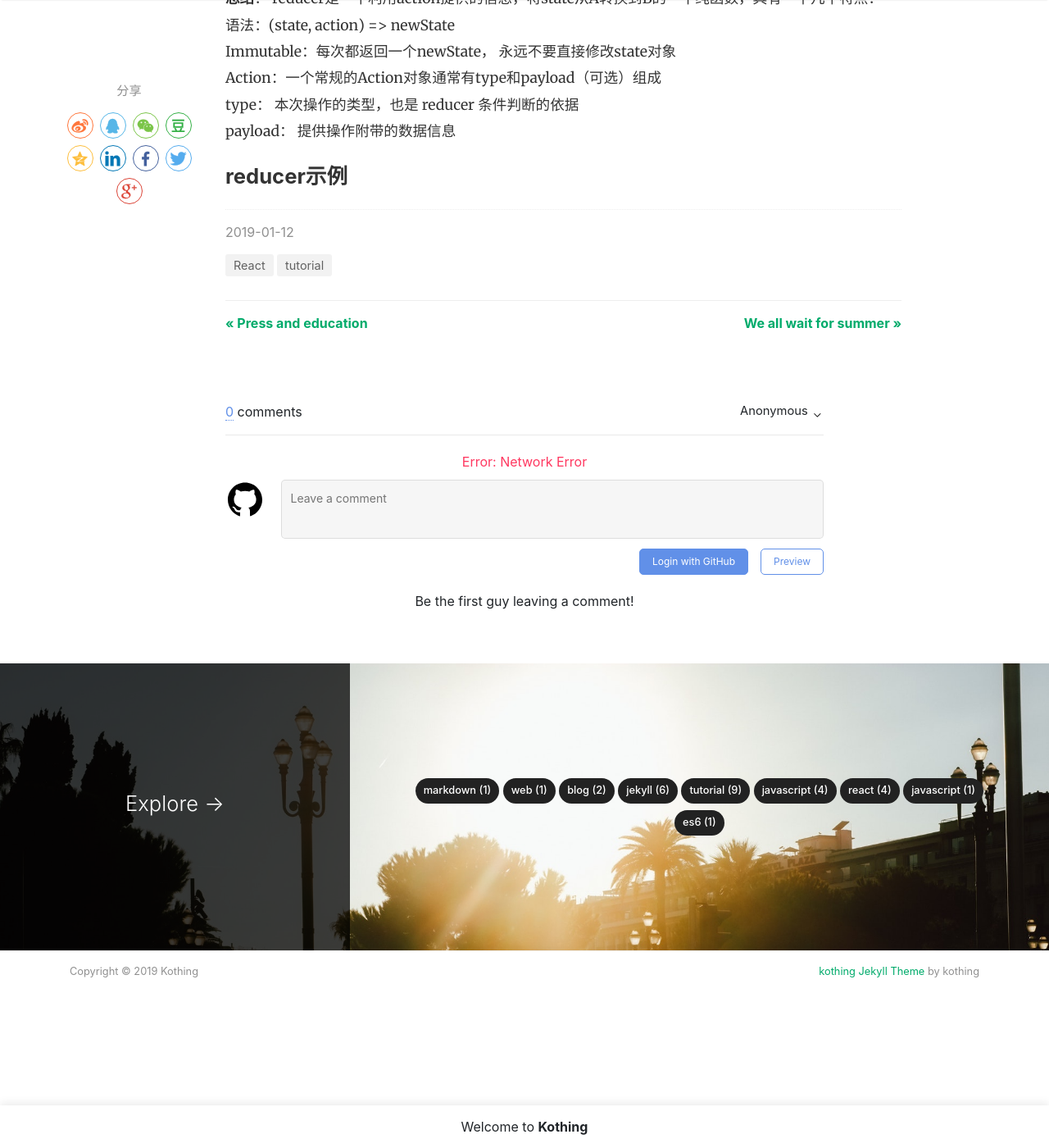
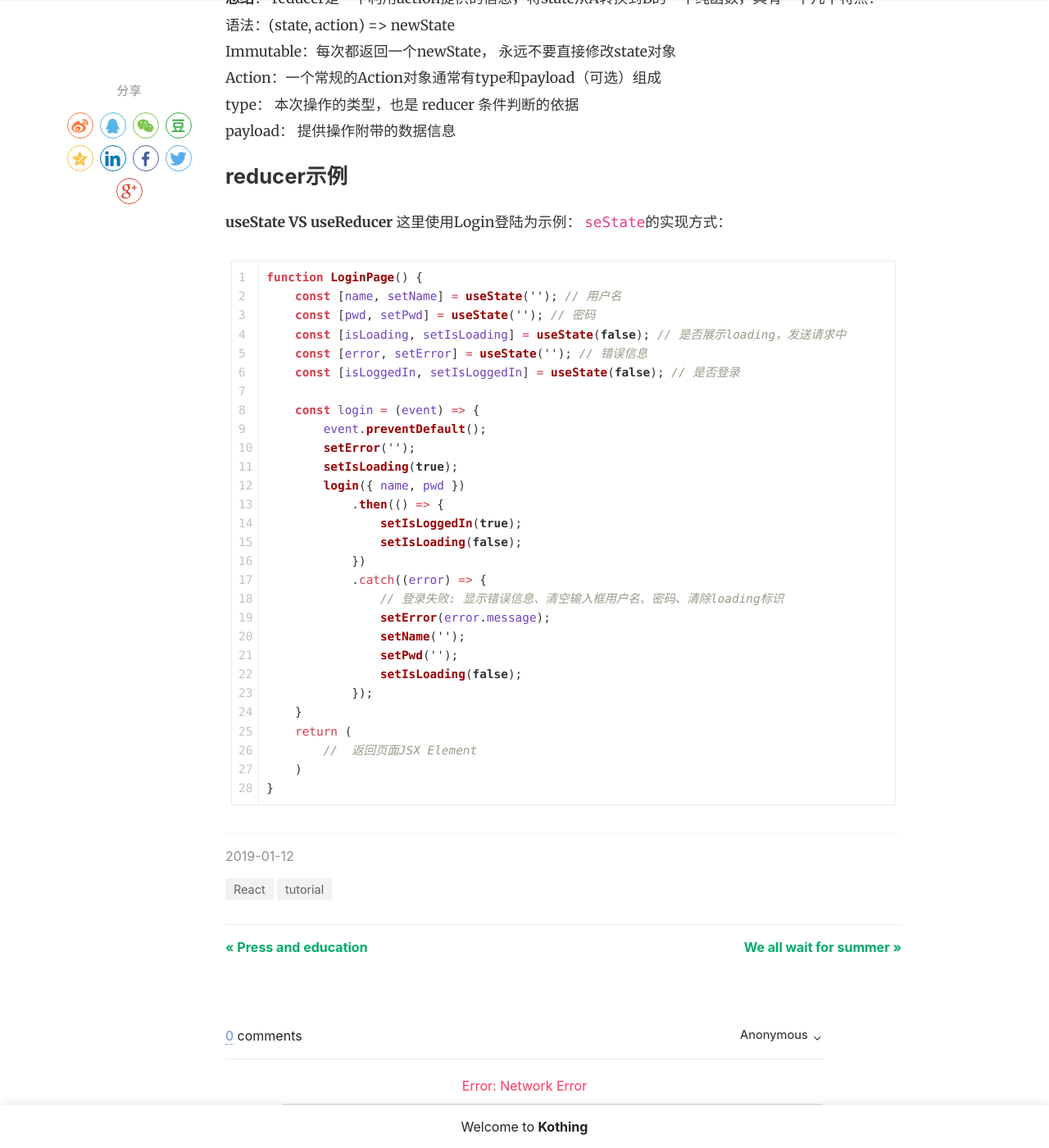
Before and after one commit to kothing/kothing.github.io, a Jekyll site: the page built from _posts/2019-01-12-react-hook--useReducer.md, in a window 1280 px wide and 1400 px high, scrolled down 5003 px. Shown: the whole window at 82% size. Built offline with Jekyll 4.4.1, drawn with Linux system fonts in a browser that asks for light colours; nearby versions of some CDN libraries; comment, search, counter and statistics services are not loaded.

Commit message:
Update 2019-01-12-react-hook--useReducer.md

````diff
--- a/_posts/2019-01-12-react-hook--useReducer.md
+++ b/_posts/2019-01-12-react-hook--useReducer.md
@@ -161,3 +161,37 @@ payload： 提供操作附带的数据信息
 
 
 ## reducer示例
+
+**useState VS useReducer**
+这里使用Login登陆为示例：
+`seState`的实现方式：
+```js
+function LoginPage() {
+    const [name, setName] = useState(''); // 用户名
+    const [pwd, setPwd] = useState(''); // 密码
+    const [isLoading, setIsLoading] = useState(false); // 是否展示loading，发送请求中
+    const [error, setError] = useState(''); // 错误信息
+    const [isLoggedIn, setIsLoggedIn] = useState(false); // 是否登录
+
+    const login = (event) => {
+        event.preventDefault();
+        setError('');
+        setIsLoading(true);
+        login({ name, pwd })
+            .then(() => {
+                setIsLoggedIn(true);
+                setIsLoading(false);
+            })
+            .catch((error) => {
+                // 登录失败: 显示错误信息、清空输入框用户名、密码、清除loading标识
+                setError(error.message);
+                setName('');
+                setPwd('');
+                setIsLoading(false);
+            });
+    }
+    return (
+        //  返回页面JSX Element
+    )
+}
+```
````
